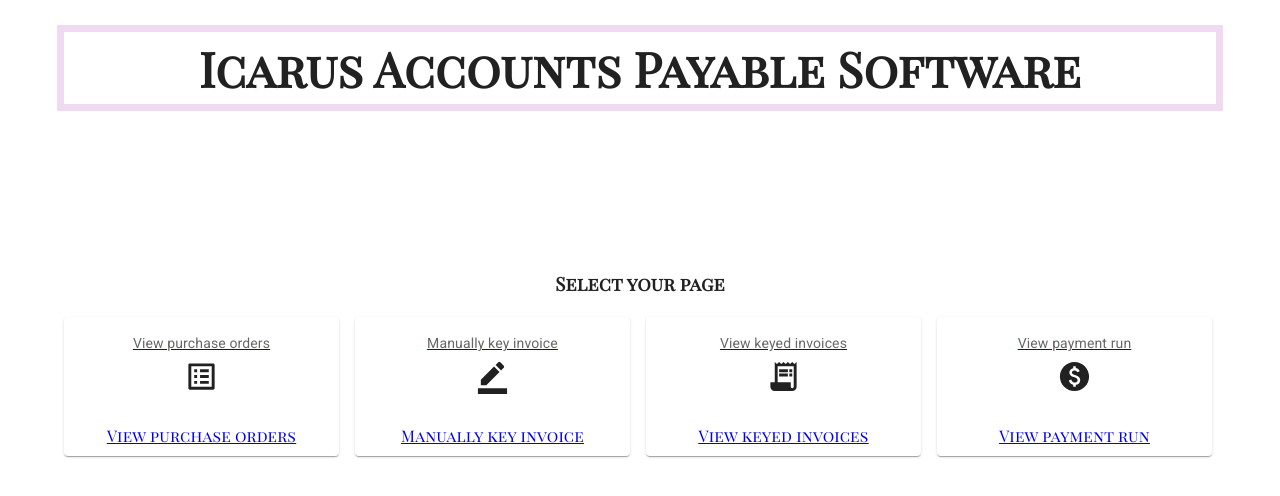
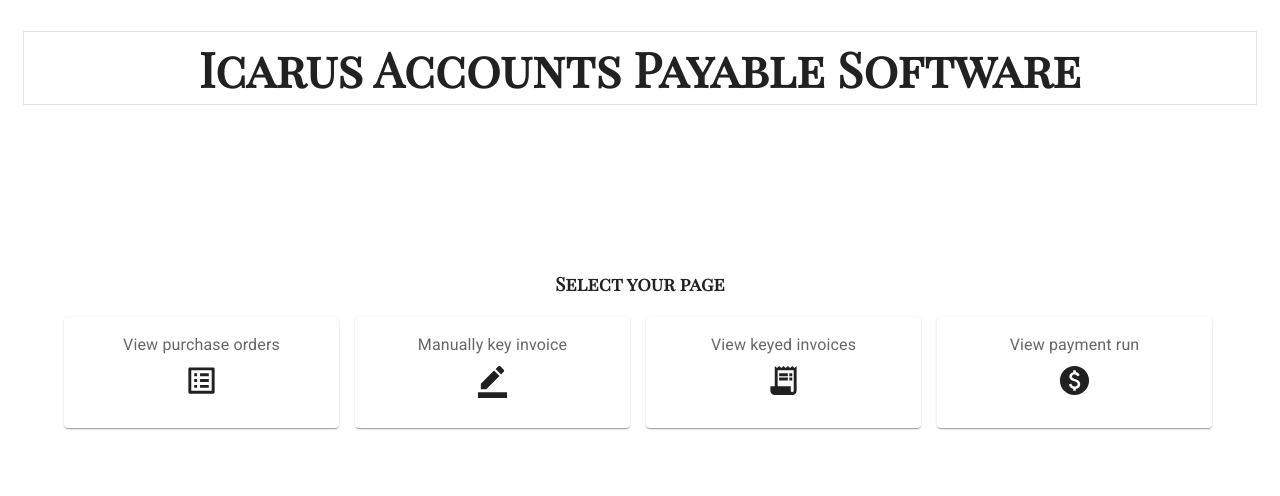
Before and after one commit to CarlyCoding/Project_Icarus, a React (Create React App) app in the folder client/: page / in a window 1280 px wide. Shown: the top 496 px of the page. Built offline with nearby package versions, Linux system fonts and the light colour scheme.

Commit message:
fixed homepage css

```diff
--- a/client/src/pages/Home/Components/pageLink.js
+++ b/client/src/pages/Home/Components/pageLink.js
@@ -7,17 +7,14 @@ import Typography from '@mui/material/Typography';
 
 export const PageLink = ({icon, link, text}) => {
     return (
-<a className="shadow_hover"href={link}>
+<a className="page_link"href={link}>
 <Card  sx={{ minWidth: 275 }}>
       <CardContent>
-        <Typography sx={{ fontSize: 14 }} color="text.secondary" gutterBottom>
+        <Typography sx={{ fontSize: 16 }} color="text.secondary" gutterBottom>
           {text}
         </Typography>
         {icon}
       </CardContent>
-      <CardActions>
-      <a className='Link_card' href={link}>{text}</a>
-      </CardActions>
     </Card>
     </a>
     )
--- a/client/src/pages/Home/Containers/Home.css
+++ b/client/src/pages/Home/Containers/Home.css
@@ -12,13 +12,19 @@
     align-self: center;
 }
 
-.shadow_hover:hover {
+.page_link{
+    text-decoration: none;
+}
+
+.page_link:hover {
     box-shadow: 5px 5px 8px 5px #f0daf2;
 }
 
 .Header_Section{
     font-size: x-large;
     outline-style: solid;
-    outline-width: 7px;
+    outline-width: 1px;
     outline-color: #f0daf2;
+    margin-left: 1em;
+    margin-right: 1em;
 }
--- a/client/src/pages/Home/Containers/Home.js
+++ b/client/src/pages/Home/Containers/Home.js
@@ -10,10 +10,12 @@ import './Home.css';
 
 function Home() {
     return (
-      <Container>
+      <>
       <div className="Header_Section">
             <h1>Icarus Accounts Payable Software</h1>
       </div>
+      <Container>
+
       <div className="Padding_Class">
 
       </div>
@@ -32,6 +34,7 @@ function Home() {
         </Stack>
       </div>
       </Container>
+      </>
     );
   }
 
```
